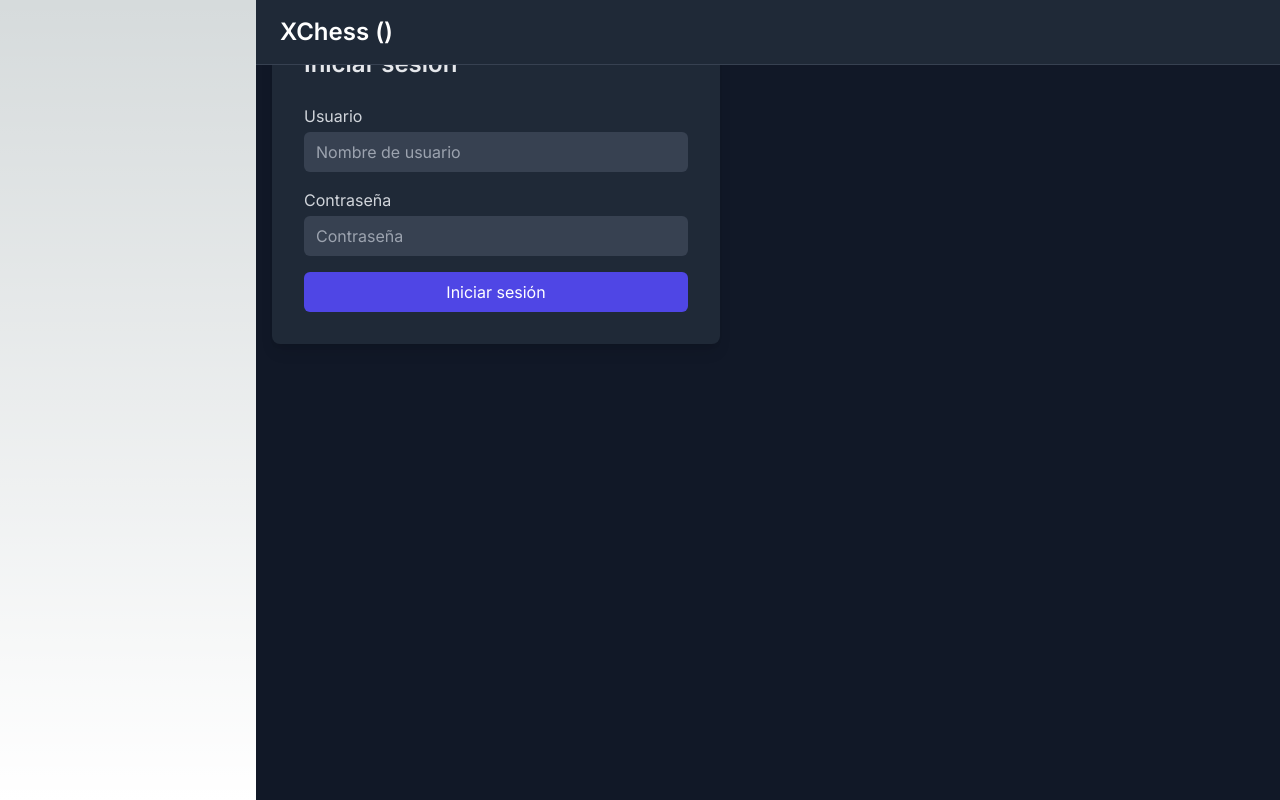
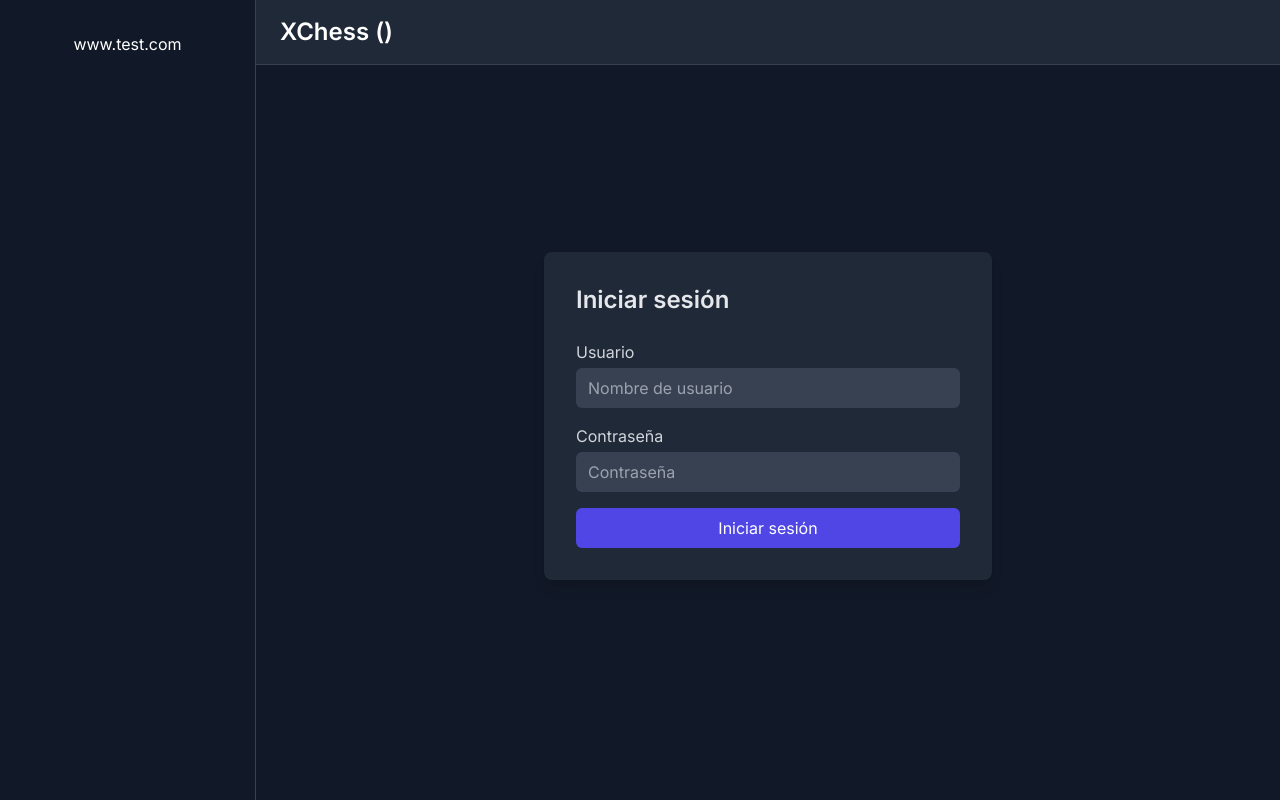
Before and after one commit to JeffersonDavid/rutas-front, a Next.js app: page /login in a window 1280 px wide. Built offline with nearby package versions, Linux system fonts and the light colour scheme; no server answers.

Commit message:
login centerd and menu vetical fixed

```diff
--- a/src/app/components/navigation/verticalNav.tsx
+++ b/src/app/components/navigation/verticalNav.tsx
@@ -1,20 +1,7 @@
 'use client';
 import React from 'react';
 import { useAuth } from '../../appContexts/AuthContext';
-import {
-  FaTh,
-  FaXRay,
-  FaPenNib,
-  FaShapes,
-  FaToggleOn,
-  FaWpforms,
-  FaStamp,
-  FaBell,
-  FaThLarge,
-  FaCalendarAlt,
-  FaChess,
-  FaBars
-} from 'react-icons/fa';
+import { FaTh, FaStamp, FaChess, FaBars } from 'react-icons/fa';
 
 interface VerticalNavComponentProps {
   isCollapsed: boolean;
@@ -22,11 +9,12 @@ interface VerticalNavComponentProps {
 }
 
 const VerticalNavComponent: React.FC<VerticalNavComponentProps> = ({ isCollapsed, toggleMenu }) => {
-  const { authToken } = useAuth();
+  const { user_is_logged } = useAuth();
 
   return (
-    authToken && (
     <nav className={`bg-gray-900 ${isCollapsed ? 'w-20' : 'w-64'} h-screen py-4 px-2 flex flex-col justify-between transition-all duration-300 border-r border-gray-700`}>
+      {user_is_logged ? (
+        <>
           <div>
             <div className='flex justify-between items-center px-2'>
               <span className={`text-white text-2xl font-semibold ${isCollapsed ? 'hidden' : 'block'}`}>Xchess</span>
@@ -34,56 +22,16 @@ const VerticalNavComponent: React.FC<VerticalNavComponentProps> = ({ isCollapsed
                 <FaBars />
               </button>
             </div>
-
             <ul className="mt-4 space-y-2">
               <li className="flex items-center px-2 py-2 text-gray-300 hover:bg-gray-700 rounded-md cursor-pointer">
                 <FaTh className="text-xl" />
-              <span className={`ml-2 text-lg ${isCollapsed ? 'hidden' : 'block'}`}><a href='/dashboard'> Dashboard </a> </span>
+                <span className={`ml-2 text-lg ${isCollapsed ? 'hidden' : 'block'}`}><a href='/dashboard'> Dashboard </a></span>
               </li>
               <div className="mt-6 text-xs text-gray-400 uppercase px-2">Play</div>
               <li className="flex items-center px-2 py-2 text-gray-300 hover:bg-gray-700 rounded-md cursor-pointer">
                 <FaStamp className="text-xl" />
-              <span className={`ml-2 text-lg ${isCollapsed ? 'hidden' : 'block'}`}> <a href='quick-play'> Partida rapida  </a></span>
+                <span className={`ml-2 text-lg ${isCollapsed ? 'hidden' : 'block'}`}><a href='/quick-play'> Partida rápida </a></span>
               </li>
-
-          { /*
-            <li className="flex items-center px-2 py-2 text-gray-300 hover:bg-gray-700 rounded-md cursor-pointer">
-              <FaPenNib className="text-xl" />
-              <span className={`ml-2 text-lg ${isCollapsed ? 'hidden' : 'block'}`}>Typography</span>
-            </li>
-            <div className="mt-6 text-xs text-gray-400 uppercase px-2">Components</div>
-            <li className="flex items-center px-2 py-2 text-gray-300 hover:bg-gray-700 rounded-md cursor-pointer">
-              <FaShapes className="text-xl" />
-              <span className={`ml-2 text-lg ${isCollapsed ? 'hidden' : 'block'}`}>Base</span>
-            </li>
-            <li className="flex items-center px-2 py-2 text-gray-300 hover:bg-gray-700 rounded-md cursor-pointer">
-              <FaToggleOn className="text-xl" />
-              <span className={`ml-2 text-lg ${isCollapsed ? 'hidden' : 'block'}`}>Buttons</span>
-            </li>
-            <li className="flex items-center px-2 py-2 text-gray-300 hover:bg-gray-700 rounded-md cursor-pointer">
-              <FaWpforms className="text-xl" />
-              <span className={`ml-2 text-lg ${isCollapsed ? 'hidden' : 'block'}`}>Forms</span>
-            </li>
-            <li className="flex items-center px-2 py-2 text-gray-300 hover:bg-gray-700 rounded-md cursor-pointer">
-              <FaStar className="text-xl" />
-              <span className={`ml-2 text-lg ${isCollapsed ? 'hidden' : 'block'}`}>Icons</span>
-            </li>
-            <li className="flex items-center px-2 py-2 text-gray-300 hover:bg-gray-700 rounded-md cursor-pointer">
-              <FaBell className="text-xl" />
-              <span className={`ml-2 text-lg ${isCollapsed ? 'hidden' : 'block'}`}>Notifications</span>
-            </li>
-            <li className="flex items-center px-2 py-2 text-gray-300 hover:bg-gray-700 rounded-md cursor-pointer">
-              <FaThLarge className="text-xl" />
-              <span className={`ml-2 text-lg ${isCollapsed ? 'hidden' : 'block'}`}>Widgets</span>
-              {!isCollapsed && <span className="bg-blue-500 text-xs text-white px-1 py-0.5 ml-2 rounded">NEW</span>}
-            </li>
-            <div className="mt-6 text-xs text-gray-400 uppercase px-2">Plugins</div>
-            <li className="flex items-center px-2 py-2 text-gray-300 hover:bg-gray-700 rounded-md cursor-pointer">
-              <FaCalendarAlt className="text-xl" />
-              <span className={`ml-2 text-lg ${isCollapsed ? 'hidden' : 'block'}`}>Calendar</span>
-              {!isCollapsed && <span className="bg-red-500 text-xs text-white px-1 py-0.5 ml-2 rounded">PRO</span>}
-            </li>
-          */}
             </ul>
           </div>
           <div className="px-2 py-4">
@@ -94,8 +42,11 @@ const VerticalNavComponent: React.FC<VerticalNavComponentProps> = ({ isCollapsed
               </li>
             </ul>
           </div>
+        </>
+      ) : (
+        <div className="text-center text-white py-4">www.test.com</div>
+      )}
     </nav>
-    )
   );
 };
 
--- a/src/app/layout.tsx
+++ b/src/app/layout.tsx
@@ -3,13 +3,12 @@
 import { Inter } from "next/font/google";
 import "./globals.css";
 import NavComponent from './components/navigation/nav';
-import { AuthProvider } from "./appContexts/AuthContext";
+import { AuthProvider, useAuth } from "./appContexts/AuthContext";
 import { LoaderProvider } from "./appContexts/AppLoader";
 import { WebSocketProvider } from "./appContexts/WebsocketContext";
 import VerticalNavComponent from "./components/navigation/verticalNav";
 import Middleware from "./components/auth/pageMiddleware";
 import { useState } from 'react';
-
 
 
 const inter = Inter({ subsets: ["latin"] });
@@ -20,6 +19,7 @@ export default function RootLayout({
   children: React.ReactNode;
 }>) {
   const [isCollapsed, setIsCollapsed] = useState(false);
+
 
   const toggleMenu = () => {
     setIsCollapsed(!isCollapsed);
--- a/src/app/login/page.tsx
+++ b/src/app/login/page.tsx
@@ -1,4 +1,4 @@
-'use client'
+'use client';
 import React, { useState, useEffect, useCallback } from 'react';
 import { useAuth } from '../appContexts/AuthContext';
 import CustomAlert from '../components/alerts/customAlert';
@@ -6,7 +6,7 @@ import { useRouter } from 'next/navigation';
 import { useLoader } from '../appContexts/AppLoader';
 
 const Login: React.FC = () => {
-  const { login } = useAuth();
+  const { login, user_is_logged } = useAuth();
   const [name, setName] = useState('');
   const [password, setPassword] = useState('');
   const [authError, setAuthError] = useState(false);
@@ -21,13 +21,12 @@ const Login: React.FC = () => {
     const userData = { name, password };
     const isUserLogged = await login(userData);
     if (isUserLogged) {
-
-      setIsLoading(true)
+      setIsLoading(true);
       setAuthError(false);
+      console.log('usuario logeado***********');
       router.push('/dashboard');
     } else {
       setAuthError(true);
-
     }
   }, [login, name, password, router, setIsLoading]);
 
@@ -37,7 +36,7 @@ const Login: React.FC = () => {
 
   return (
     <>
-      { authError && (
+      {authError && (
         <CustomAlert
           type="error"
           title="Error de autenticación"
@@ -46,6 +45,8 @@ const Login: React.FC = () => {
         />
       )}
 
+      {!user_is_logged && (
+        <div className="flex items-center justify-center min-h-screen bg-gray-900">
           <div className="notification max-w-md w-full bg-gray-800 p-8 rounded-lg shadow-lg">
             <h2 className="text-2xl font-semibold text-gray-200 mb-6">Iniciar sesión</h2>
             <div className="mb-4">
@@ -82,6 +83,8 @@ const Login: React.FC = () => {
               Iniciar sesión
             </button>
           </div>
+        </div>
+      )}
     </>
   );
 };
```
Lines whose indentation alone changed are shown as unchanged.
